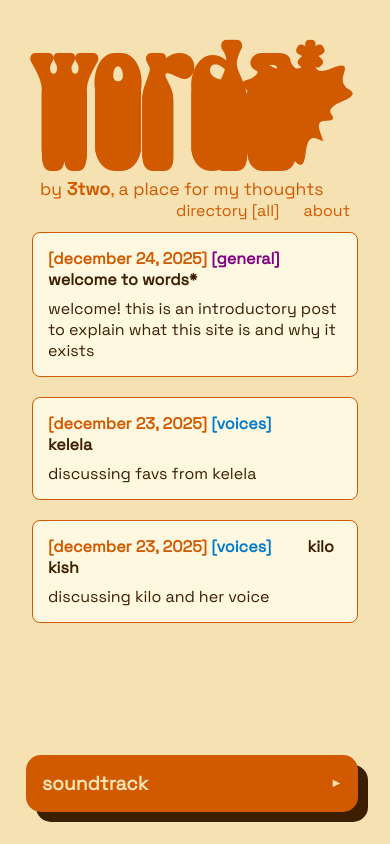
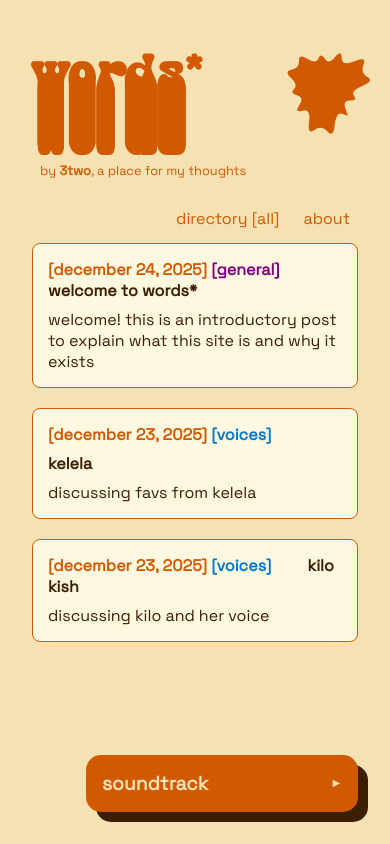
Before and after one commit to three2semicolon/log, a plain HTML site: page index.html in a window 390 px wide. Drawn offline with Linux system fonts and the light colour scheme.

Commit message:
responsive, testing github action
- removed a couple test posts
- listing format change
- responsiveness
- should be good to go now :)

```diff
--- a/static/engine/build.js
+++ b/static/engine/build.js
@@ -77,6 +77,8 @@ const build = () => {
             <div class="post-meta">
                 <span class="p-date" style="color:var(--orange)">[${p.displayDate}]</span>
                 <span class="p-cat cat-${p.category}">[${p.category}]</span>
+            </div>
+            <div class="post-meta">
                 <a href="static/log/generated-html/${p.shorthand}.html" class="pja-link p-title"><b>${p.title}</b></a>
             </div>
             <div class="post-excerpt">${p.excerpt || ''}</div>
--- a/static/pages/directory.html
+++ b/static/pages/directory.html
@@ -14,8 +14,8 @@
             <div class="post-meta">
                 <span class="p-date" style="color:var(--orange)">[december 23, 2025]</span>
                 <span class="p-cat cat-voices">[voices]</span>
-                <a href="static/log/generated-html/kelela.html" class="pja-link p-title"><b>kelela</b></a>
             </div>
+            <div class="post-meta"><a href="static/log/generated-html/kelela.html" class="pja-link p-title"><b>kelela</b></a></div>
             <div class="post-excerpt">discussing favs from kelela</div>
         </div>
         <div class="post-entry" data-category="voices">
--- a/static/visuals/log.css
+++ b/static/visuals/log.css
@@ -133,8 +133,8 @@ a:hover { opacity: 0.8; }
     font-weight: bold;
 }
 .nav {
-    position: fixed;
-    top: 200px; /* adjusted to sit below the infected blob */
+    position: absolute;
+    top: 12rem;
     right: 40px;
     display: flex;
     gap: 1.5rem;
@@ -202,7 +202,7 @@ a:hover { opacity: 0.8; }
     background: var(--orange);
     padding: 1rem;
     border-radius: 15px;
-    width: 300px;
+    width: 15rem;
     box-shadow: 10px 10px 0px var(--ink);
     color: var(--cream);
     z-index: 2000;
@@ -283,3 +283,24 @@ a:hover { opacity: 0.8; }
         border: 1px solid var(--orange); /* matching your UI boxes */
         border-radius: 8px;
     }
+
+/* responsive */
+@media (max-width: 600px) {
+    .nav {
+        top: 13rem;
+    }
+    #header {
+        margin-bottom: 4rem;
+    }
+    .melt-container {
+        font-size: 3.5rem;
+    }
+    #tagline {
+        font-size: 0.8rem;
+    }
+    #infected {
+        width: 6rem;
+        height: 6rem;
+        margin-right: 1rem;
+    }
+}
```
Also changed, not shown: 4 other files.
